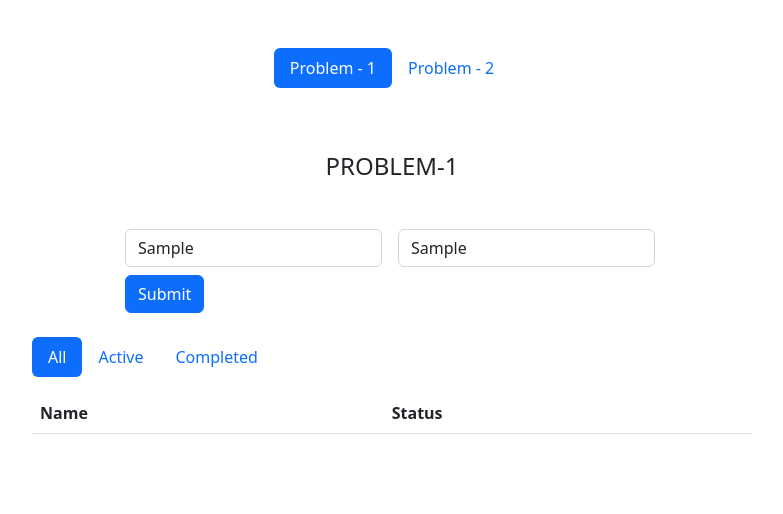
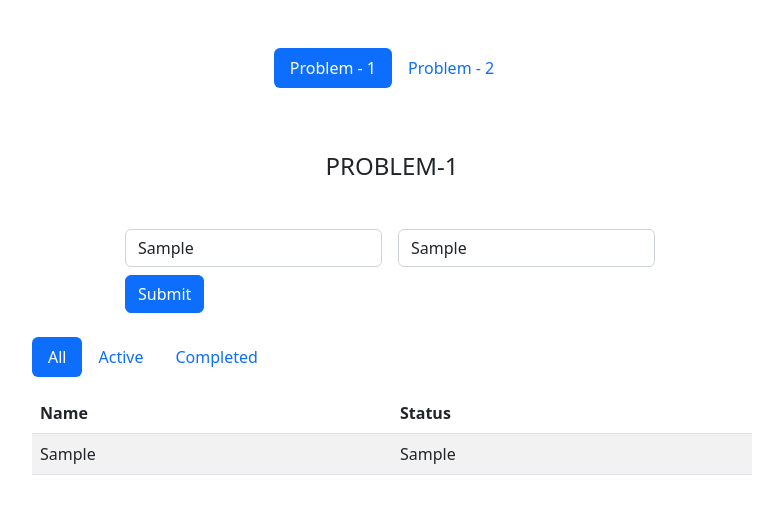
Before and after one commit to MashukeAlam/react-task, a React (Vite) app: page /problem-1 in a window 1280 px wide. Both pictures are taken after typing "Sample", "Sample" into the empty fields and a click on the button "Submit". Shown: the top 514 px of the page, without its empty margins (248-1031 px from the left). Built offline with nearby package versions, Linux system fonts and the light colour scheme.

Commit message:
Added the map functions to show the list in the table

```diff
--- a/src/components/Problem-1.jsx
+++ b/src/components/Problem-1.jsx
@@ -1,4 +1,4 @@
-import React, {useState} from 'react';
+import React, { useState } from 'react';
 
 const Problem1 = () => {
 
@@ -8,13 +8,13 @@ const Problem1 = () => {
     const [status, setStatus] = useState('');
     const [list, setList] = useState([]);
 
-    const handleClick = (val) =>{
+    const handleClick = (val) => {
         setShow(val);
     }
 
     const handleSubmit = (e) => {
         e.preventDefault();
-        // console.log('here');
+        console.log('here', todo, status);
         const id = list.length + 1;
         setList((now) => [
             ...now,
@@ -23,7 +23,8 @@ const Problem1 = () => {
                 todo,
                 status
             }
-        ])
+        ]);
+        console.log(list);
     }
 
 
@@ -36,10 +37,10 @@ const Problem1 = () => {
                 <div className="col-6 ">
                     <form className="row gy-2 gx-3 align-items-center mb-4">
                         <div className="col-auto">
-                            <input type="text" className="form-control" placeholder="Name" onChange={(e) => setTodo(e.target.value)}/>
+                            <input type="text" className="form-control" placeholder="Name" onChange={(e) => setTodo(e.target.value)} />
                         </div>
                         <div className="col-auto">
-                            <input type="text" className="form-control" placeholder="Status" onChange={(e) => setTodo(e.target.value)}/>
+                            <input type="text" className="form-control" placeholder="Status" onChange={(e) => setStatus(e.target.value)} />
                         </div>
                         <div className="col-auto">
                             <button type="submit" className="btn btn-primary" onClick={handleSubmit}>Submit</button>
@@ -49,24 +50,32 @@ const Problem1 = () => {
                 <div className="col-8">
                     <ul className="nav nav-pills mb-3" id="pills-tab" role="tablist">
                         <li className="nav-item">
-                            <button  className={`nav-link ${show==='all' && 'active'}`} type="button" onClick={()=>handleClick('all')}>All</button>
+                            <button className={`nav-link ${show === 'all' && 'active'}`} type="button" onClick={() => handleClick('all')}>All</button>
                         </li>
                         <li className="nav-item">
-                            <button className={`nav-link ${show==='active' && 'active'}`} type="button" onClick={()=>handleClick('active')}>Active</button>
+                            <button className={`nav-link ${show === 'active' && 'active'}`} type="button" onClick={() => handleClick('active')}>Active</button>
                         </li>
                         <li className="nav-item">
-                            <button  className={`nav-link ${show==='completed' && 'active'}`} type="button" onClick={()=>handleClick('completed')}>Completed</button>
+                            <button className={`nav-link ${show === 'completed' && 'active'}`} type="button" onClick={() => handleClick('completed')}>Completed</button>
                         </li>
                     </ul>
                     <div className="tab-content"></div>
                     <table className="table table-striped ">
                         <thead>
-                        <tr>
-                            <th scope="col">Name</th>
-                            <th scope="col">Status</th>
-                        </tr>
+                            <tr>
+                                <th scope="col">Name</th>
+                                <th scope="col">Status</th>
+                            </tr>
                         </thead>
                         <tbody>
+                            {list.map(item => (
+                                <tr onClick={() => setPopup({ trigger: true, id: item.id - 1 })} className='bg-emerald-200 hover:bg-emerald-300 hover:font-medium font-light' key={item.id}>
+                                    <td>{item.todo}</td>
+                                    <td>{item.status}</td>
+
+                                </tr>
+                            ))}
+
 
                         </tbody>
                     </table>
```
